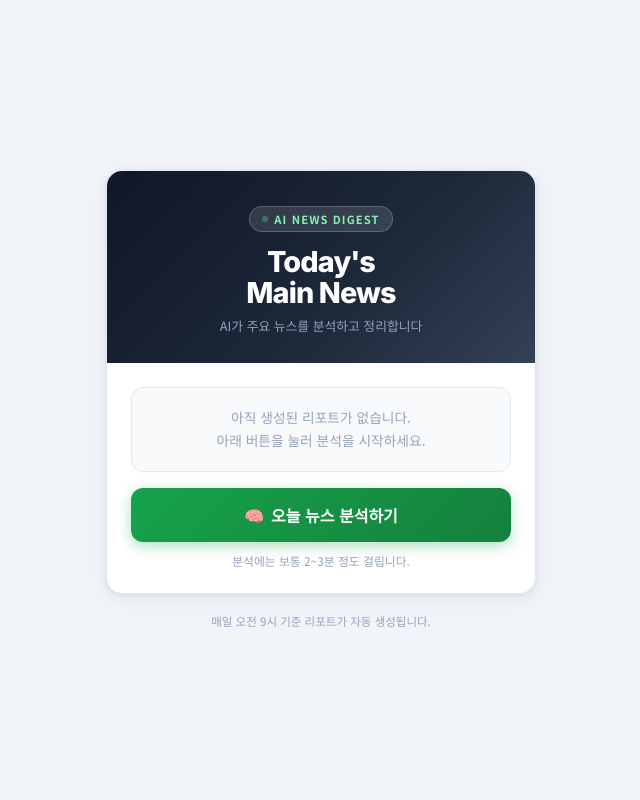
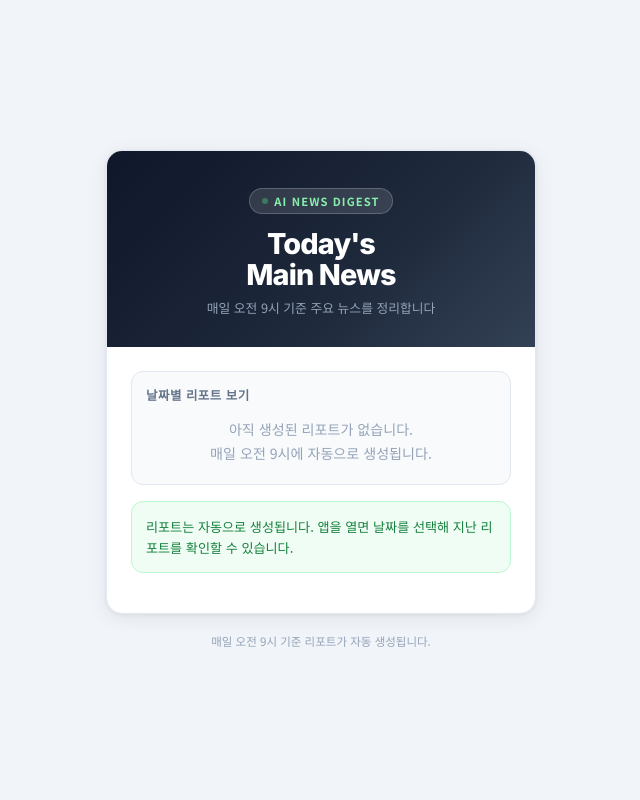
Before and after one commit to suhun1105-cmd/Today-s-Main-News, a Flask app: template templates/home.html in a window 1280 px wide. Shown: the whole page, without its empty margins (319-959 px from the left). Run offline with Flask 3, Linux system fonts and the light colour scheme; the template is opened without the code that fills it, so the values that code supplies are empty.

Commit message:
fix: 수동 분석 버튼 제거 및 날짜 선택 화면 고정

```diff
--- a/templates/home.html
+++ b/templates/home.html
@@ -29,9 +29,6 @@
       --accent-dark: #15803d;
       --accent-light: #f0fdf4;
       --accent-border: #bbf7d0;
-      --danger-bg: #fef2f2;
-      --danger-border: #fecaca;
-      --danger: #dc2626;
       --radius: 16px;
       --shadow: 0 4px 20px rgba(0,0,0,.08), 0 1px 4px rgba(0,0,0,.05);
     }
@@ -60,7 +57,7 @@
 
     .card-header {
       background: linear-gradient(135deg, #0f172a 0%, #1e293b 60%, #334155 100%);
-      padding: 32px 28px 28px;
+      padding: 34px 28px 30px;
       text-align: center;
     }
 
@@ -145,13 +142,13 @@
 
     select {
       width: 100%;
-      height: 42px;
+      height: 44px;
       border: 1px solid var(--border);
       border-radius: 10px;
       background: #fff;
       color: var(--text);
       font: inherit;
-      font-size: .9rem;
+      font-size: .92rem;
       padding: 0 12px;
     }
 
@@ -162,114 +159,34 @@
       gap: 7px;
       border: none;
       border-radius: 10px;
-      height: 42px;
-      padding: 0 14px;
+      min-height: 44px;
+      padding: 0 15px;
       background: var(--accent);
       color: #fff;
       text-decoration: none;
       font: inherit;
-      font-size: .84rem;
+      font-size: .86rem;
       font-weight: 800;
       cursor: pointer;
       white-space: nowrap;
     }
     .btn:hover { background: var(--accent-dark); }
 
-    .run-btn {
-      width: 100%;
-      height: 54px;
-      border-radius: 12px;
-      font-size: 1rem;
-      background: linear-gradient(135deg, var(--accent), var(--accent-dark));
-      box-shadow: 0 4px 14px rgba(22,163,74,.35);
-    }
-    .run-btn:disabled { opacity: .55; cursor: not-allowed; }
-
-    .no-report {
+    .empty {
       text-align: center;
       color: var(--light);
-      font-size: .86rem;
+      font-size: .88rem;
       line-height: 1.7;
       padding: 4px 0;
     }
 
-    .hint {
-      text-align: center;
-      font-size: .74rem;
-      color: var(--light);
-      margin-top: 10px;
+    .notice {
+      background: var(--accent-light);
+      border-color: var(--accent-border);
+      color: var(--accent-dark);
+      font-size: .82rem;
+      line-height: 1.6;
     }
-
-    .progress-box {
-      display: none;
-      margin-top: 18px;
-      background: var(--bg);
-      border: 1px solid var(--border);
-      border-radius: 12px;
-      padding: 16px;
-    }
-    .progress-box.visible { display: block; }
-
-    .step-label {
-      display: flex;
-      align-items: center;
-      gap: 8px;
-      font-size: .84rem;
-      font-weight: 700;
-      margin-bottom: 10px;
-    }
-
-    .spinner {
-      width: 15px;
-      height: 15px;
-      border: 2px solid var(--border);
-      border-top-color: var(--accent);
-      border-radius: 50%;
-      animation: spin .7s linear infinite;
-    }
-    @keyframes spin { to { transform: rotate(360deg); } }
-
-    .progress-bar-wrap {
-      height: 7px;
-      background: var(--border);
-      border-radius: 999px;
-      overflow: hidden;
-    }
-
-    .progress-bar {
-      width: 0;
-      height: 100%;
-      background: linear-gradient(90deg, var(--accent), #4ade80);
-      transition: width .35s ease;
-    }
-
-    .step-list {
-      list-style: none;
-      margin-top: 12px;
-      display: grid;
-      gap: 6px;
-    }
-
-    .step-list li {
-      font-size: .78rem;
-      color: var(--light);
-    }
-    .step-list li.done { color: var(--accent-dark); font-weight: 700; }
-    .step-list li.done::before { content: "✓ "; }
-    .step-list li:not(.done)::before { content: "○ "; }
-
-    .error-box {
-      display: none;
-      margin-top: 14px;
-      background: var(--danger-bg);
-      border: 1px solid var(--danger-border);
-      border-radius: 10px;
-      padding: 12px 14px;
-      font-size: .82rem;
-      color: var(--danger);
-      line-height: 1.5;
-    }
-    .error-box.visible { display: block; }
 
     .footer-note {
       margin-top: 18px;
@@ -290,7 +207,7 @@
     <div class="card-header">
       <div class="live-badge"><span class="live-dot"></span> AI News Digest</div>
       <h1>Today's<br>Main News</h1>
-      <p class="subtitle">AI가 주요 뉴스를 분석하고 정리합니다</p>
+      <p class="subtitle">매일 오전 9시 기준 주요 뉴스를 정리합니다</p>
     </div>
 
     <div class="card-body">
@@ -303,49 +220,27 @@
         </div>
         <a class="btn" href="/report">보기</a>
       </div>
-      {% else %}
-      <div class="section">
-        <div class="no-report">아직 생성된 리포트가 없습니다.<br />아래 버튼을 눌러 분석을 시작하세요.</div>
-      </div>
       {% endif %}
 
-      {% if reports %}
       <div class="section">
-        <div class="section-title">이전 리포트 보기</div>
+        <div class="section-title">날짜별 리포트 보기</div>
+        {% if reports %}
         <div class="select-row">
-          <select id="reportDate">
+          <select id="reportDate" aria-label="리포트 날짜 선택">
             {% for report in reports %}
             <option value="{{ report.date }}">{{ report.label }}</option>
             {% endfor %}
           </select>
           <button class="btn" type="button" onclick="openSelectedReport()">선택 보기</button>
         </div>
-      </div>
-      {% endif %}
-
-      <button class="btn run-btn" id="runBtn" onclick="startAnalysis()">
-        <span>🧠</span>
-        <span id="btnText">오늘 뉴스 분석하기</span>
-      </button>
-      <p class="hint">분석에는 보통 2~3분 정도 걸립니다.</p>
-
-      <div class="progress-box" id="progressBox">
-        <div class="step-label">
-          <div class="spinner"></div>
-          <span id="stepLabel">준비 중...</span>
-        </div>
-        <div class="progress-bar-wrap">
-          <div class="progress-bar" id="progressBar"></div>
-        </div>
-        <ul class="step-list">
-          <li id="s1">뉴스 수집</li>
-          <li id="s2">기사 AI 분석</li>
-          <li id="s3">트렌드 분석</li>
-          <li id="s4">리포트 저장</li>
-        </ul>
+        {% else %}
+        <div class="empty">아직 생성된 리포트가 없습니다.<br />매일 오전 9시에 자동으로 생성됩니다.</div>
+        {% endif %}
       </div>
 
-      <div class="error-box" id="errorBox"></div>
+      <div class="section notice">
+        리포트는 자동으로 생성됩니다. 앱을 열면 날짜를 선택해 지난 리포트를 확인할 수 있습니다.
+      </div>
     </div>
   </div>
 
@@ -354,90 +249,10 @@
   </p>
 
   <script>
-    let polling = null;
-    let startTime = null;
-    const TIMEOUT_MS = 5 * 60 * 1000;
-
     function openSelectedReport() {
       const select = document.getElementById('reportDate');
       if (!select || !select.value) return;
       window.location.href = '/report?date=' + encodeURIComponent(select.value);
-    }
-
-    async function startAnalysis() {
-      const btn = document.getElementById('runBtn');
-      btn.disabled = true;
-      document.getElementById('btnText').textContent = '분석 중...';
-      document.getElementById('progressBox').classList.add('visible');
-      document.getElementById('errorBox').classList.remove('visible');
-      startTime = Date.now();
-
-      try {
-        const res = await fetch('/analyze', { method: 'POST' });
-        const data = await res.json();
-        if (!data.ok) {
-          showError(data.msg || '분석을 시작하지 못했습니다.');
-          resetBtn();
-          return;
-        }
-      } catch(e) {
-        showError('서버 연결에 실패했습니다. 잠시 후 다시 시도해주세요.');
-        resetBtn();
-        return;
-      }
-
-      polling = setInterval(pollStatus, 2000);
-    }
-
-    async function pollStatus() {
-      if (Date.now() - startTime > TIMEOUT_MS) {
-        clearInterval(polling);
-        showError('분석 시간이 초과됐습니다. 잠시 후 다시 시도해주세요.');
-        resetBtn();
-        return;
-      }
-
-      try {
-        const res = await fetch('/status?t=' + Date.now());
-        const s = await res.json();
-        updateUI(s);
-      } catch(e) {}
-    }
-
-    function updateUI(s) {
-      const pct = (s.steps_done / s.steps_total) * 100;
-      document.getElementById('progressBar').style.width = pct + '%';
-
-      const elapsed = Math.floor((Date.now() - startTime) / 1000);
-      document.getElementById('stepLabel').textContent = (s.step || '진행 중...') + ` (${elapsed}초)`;
-
-      for (let i = 1; i <= 4; i++) {
-        const el = document.getElementById('s' + i);
-        if (s.steps_done >= i) el.classList.add('done');
-        else el.classList.remove('done');
-      }
-
-      if (s.error) {
-        clearInterval(polling);
-        showError(s.error);
-        resetBtn();
-      } else if (!s.running && s.steps_done === 4) {
-        clearInterval(polling);
-        window.location.href = '/report';
-      }
-    }
-
-    function showError(msg) {
-      const box = document.getElementById('errorBox');
-      box.textContent = '⚠️ ' + msg;
-      box.classList.add('visible');
-      document.getElementById('progressBox').classList.remove('visible');
-    }
-
-    function resetBtn() {
-      const btn = document.getElementById('runBtn');
-      btn.disabled = false;
-      document.getElementById('btnText').textContent = '다시 분석하기';
     }
   </script>
   <script>
```
Also changed, not shown: static/sw.js (+35 -24 lines), templates/report.html (+2 -14 lines).
